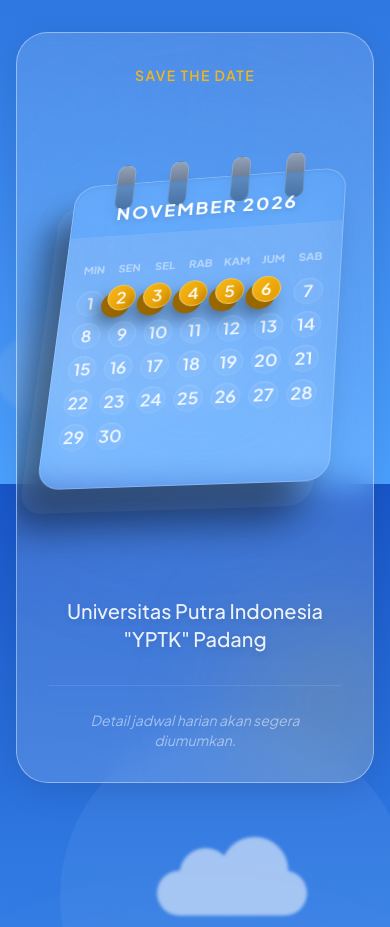
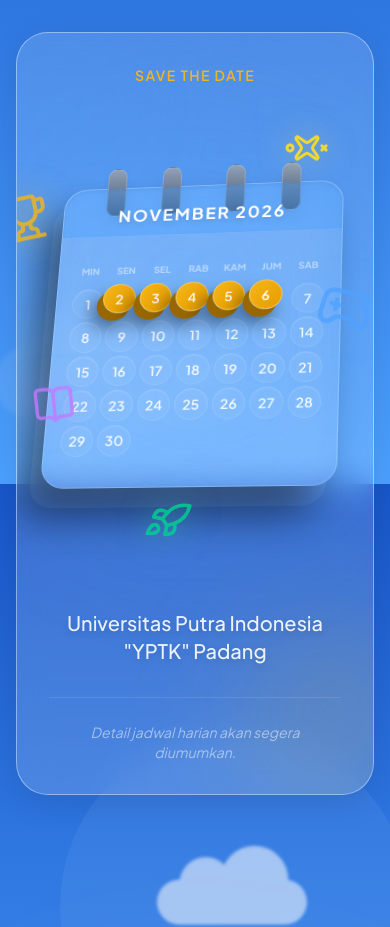
Before and after one commit to Tadaimaaaa/sifest-official, a Next.js app: page / in a window 390 px wide. Shown: the part 4580-5507 px from the top of the page. Built offline with nearby package versions, Linux system fonts and the light colour scheme.

Commit message:
style: resize timeline calendar and add floating animations

```diff
--- a/components/timeline/Timeline.tsx
+++ b/components/timeline/Timeline.tsx
@@ -1,4 +1,5 @@
 import { GlassCard } from "@/components/ui/GlassCard";
+import { Trophy, Gamepad2, Sparkles, BookOpen, Rocket } from "lucide-react";
 import React from "react";
 
 export function Timeline() {
@@ -11,14 +12,31 @@ export function Timeline() {
         <div className="relative z-10 flex flex-col items-center gap-4">
           <div className="text-brand-accent font-semibold tracking-widest uppercase text-sm">Save the Date</div>
 
-          <div className="my-12 w-full max-w-2xl relative group cursor-default" style={{ perspective: "2000px" }}>
+          <div className="my-16 w-full max-w-lg relative group cursor-default" style={{ perspective: "2000px" }}>
+            {/* Floating Animated Elements */}
+            <div className="absolute -left-12 md:-left-20 top-10 animate-bounce text-brand-accent drop-shadow-[0_0_15px_rgba(245,183,22,0.5)] z-20" style={{ animationDelay: '0.2s', animationDuration: '3s' }}>
+              <Trophy size={48} className="opacity-80 transform -rotate-12" />
+            </div>
+            <div className="absolute -right-8 md:-right-16 top-32 animate-bounce text-blue-400 drop-shadow-[0_0_15px_rgba(96,165,250,0.5)] z-20" style={{ animationDelay: '0.5s', animationDuration: '3.5s' }}>
+              <Gamepad2 size={56} className="opacity-80 transform rotate-12" />
+            </div>
+            <div className="absolute -left-4 md:-left-12 bottom-16 animate-bounce text-purple-400 drop-shadow-[0_0_15px_rgba(192,132,252,0.5)] z-20" style={{ animationDelay: '0.1s', animationDuration: '4s' }}>
+              <BookOpen size={42} className="opacity-80 transform -rotate-6" />
+            </div>
+            <div className="absolute right-4 md:-right-4 -top-8 animate-bounce text-yellow-300 drop-shadow-[0_0_15px_rgba(253,224,71,0.5)] z-20" style={{ animationDelay: '0.7s', animationDuration: '2.5s' }}>
+              <Sparkles size={36} className="opacity-90 transform rotate-45" />
+            </div>
+            <div className="absolute left-1/3 -bottom-14 animate-bounce text-emerald-400 drop-shadow-[0_0_15px_rgba(52,211,153,0.5)] z-20" style={{ animationDelay: '0.4s', animationDuration: '3.2s' }}>
+              <Rocket size={44} className="opacity-80 transform rotate-12" />
+            </div>
+
             {/* 3D Calendar Card */}
             <div
-              className="relative z-10 w-full rounded-3xl bg-gradient-to-br from-white/10 to-white/5 backdrop-blur-xl p-4 md:p-8 pb-10 text-center transition-all duration-700 border border-white/20 group-hover:scale-[1.02]"
+              className="relative z-10 w-full rounded-3xl bg-gradient-to-br from-white/10 to-white/5 backdrop-blur-xl p-4 sm:p-6 pb-8 text-center transition-all duration-700 border border-white/20 group-hover:scale-[1.05] group-hover:rotate-y-[-5deg]"
               style={{
-                transform: "rotateX(30deg) rotateY(-15deg) rotateZ(5deg)",
+                transform: "rotateX(25deg) rotateY(-10deg) rotateZ(3deg)",
                 transformStyle: "preserve-3d",
-                boxShadow: "-15px 25px 0px rgba(255,255,255,0.05), -25px 40px 40px rgba(0,0,0,0.5)"
+                boxShadow: "-10px 20px 0px rgba(255,255,255,0.05), -20px 30px 40px rgba(0,0,0,0.5)"
               }}
             >
 
@@ -29,16 +47,16 @@ export function Timeline() {
               <div className="absolute -top-6 right-[15%] w-5 h-14 bg-gradient-to-b from-slate-400 to-slate-600 rounded-full shadow-lg border border-white/20" style={{ transform: "translateZ(20px)" }}></div>
 
               {/* Header block (Month & Year) */}
-              <div className="absolute top-0 left-0 w-full h-16 md:h-20 bg-brand-primary/40 rounded-t-3xl flex items-center justify-center border-b border-white/10 shadow-inner" style={{ transform: "translateZ(5px)" }}>
-                <span className="text-white font-bold tracking-widest uppercase text-xl md:text-2xl mt-2 drop-shadow-md">November 2026</span>
+              <div className="absolute top-0 left-0 w-full h-14 sm:h-16 bg-brand-primary/40 rounded-t-3xl flex items-center justify-center border-b border-white/10 shadow-inner" style={{ transform: "translateZ(5px)" }}>
+                <span className="text-white font-bold tracking-widest uppercase text-lg sm:text-xl mt-2 drop-shadow-md">November 2026</span>
               </div>
 
               {/* Grid */}
-              <div className="mt-16 md:mt-20 pt-4" style={{ transformStyle: "preserve-3d" }}>
-                <div className="grid grid-cols-7 gap-2 md:gap-4 mb-4 text-white/50 font-bold text-xs md:text-base uppercase" style={{ transform: "translateZ(10px)" }}>
+              <div className="mt-14 sm:mt-16 pt-4" style={{ transformStyle: "preserve-3d" }}>
+                <div className="grid grid-cols-7 gap-1 sm:gap-2 mb-3 text-white/50 font-bold text-[10px] sm:text-xs md:text-sm uppercase" style={{ transform: "translateZ(10px)" }}>
                   <div>Min</div><div>Sen</div><div>Sel</div><div>Rab</div><div>Kam</div><div>Jum</div><div>Sab</div>
                 </div>
-                <div className="grid grid-cols-7 gap-2 md:gap-4 text-white/90 font-semibold text-lg md:text-2xl" style={{ transformStyle: "preserve-3d" }}>
+                <div className="grid grid-cols-7 gap-1 sm:gap-2 text-white/90 font-semibold text-sm sm:text-base md:text-lg" style={{ transformStyle: "preserve-3d" }}>
                   {Array.from({ length: 30 }).map((_, i) => {
                     const day = i + 1;
                     const isEventDay = day >= 2 && day <= 6;
```
